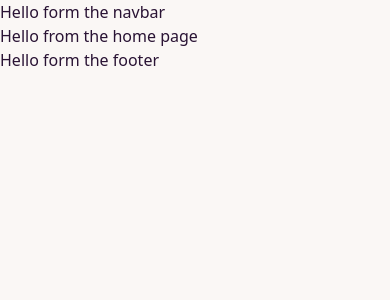
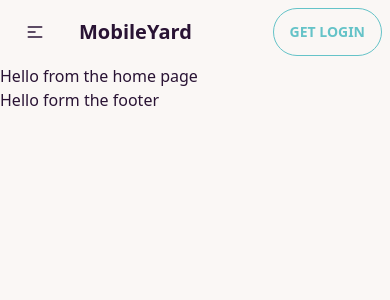
Before and after one commit to muntashir-wahid/mobile-yard-client, a React (Create React App) app: page / in a window 390 px wide. Shown: the top 300 px of the page. Built offline with nearby package versions, Linux system fonts and the light colour scheme.

Commit message:
created navbar and added some more routes

```diff
--- /dev/null
+++ b/src/Pages/Blog/Blog.js
@@ -0,0 +1,11 @@
+import React from "react";
+
+const Blog = () => {
+  return (
+    <div>
+      <h1>Hello from the blog page</h1>
+    </div>
+  );
+};
+
+export default Blog;
--- /dev/null
+++ b/src/Pages/Login/Login.js
@@ -0,0 +1,11 @@
+import React from "react";
+
+const Login = () => {
+  return (
+    <div>
+      <h1>Hello from the login page</h1>
+    </div>
+  );
+};
+
+export default Login;
--- a/src/Pages/Shared/NavBar/NavBar.js
+++ b/src/Pages/Shared/NavBar/NavBar.js
@@ -1,7 +1,60 @@
 import React from "react";
+import { Link } from "react-router-dom";
 
 const NavBar = () => {
-  return <div>Hello form the navbar</div>;
+  return (
+    <nav className="navbar bg-base-100">
+      <div className="navbar-start">
+        <div className="dropdown">
+          <label tabIndex={0} className="btn btn-ghost lg:hidden">
+            <svg
+              xmlns="http://www.w3.org/2000/svg"
+              className="h-5 w-5"
+              fill="none"
+              viewBox="0 0 24 24"
+              stroke="currentColor"
+            >
+              <path
+                strokeLinecap="round"
+                strokeLinejoin="round"
+                strokeWidth="2"
+                d="M4 6h16M4 12h8m-8 6h16"
+              />
+            </svg>
+          </label>
+          <ul
+            tabIndex={0}
+            className="menu menu-compact dropdown-content mt-3 p-2 shadow bg-base-100 rounded-box w-52"
+          >
+            <li>
+              <Link to="/">Home</Link>
+            </li>
+
+            <li>
+              <Link to="/blog">Blog</Link>
+            </li>
+          </ul>
+        </div>
+        <a className="btn btn-ghost normal-case text-xl">MobileYard</a>
+      </div>
+      <div className="navbar-center hidden lg:flex">
+        <ul className="menu menu-horizontal p-0">
+          <li>
+            <Link to="/">Home</Link>
+          </li>
+
+          <li>
+            <Link to="/blog">Blog</Link>
+          </li>
+        </ul>
+      </div>
+      <div className="navbar-end">
+        <Link to="/login" className="btn btn-primary btn-outline">
+          Get Login
+        </Link>
+      </div>
+    </nav>
+  );
 };
 
 export default NavBar;
--- a/src/routes/routes/routes.js
+++ b/src/routes/routes/routes.js
@@ -1,14 +1,20 @@
 import { createBrowserRouter } from "react-router-dom";
 import Main from "../../Layout/Main";
+import Blog from "../../Pages/Blog/Blog";
 import ErrorPage from "../../Pages/ErrorPage/ErrorPage";
 import Home from "../../Pages/Home/Home/Home";
+import Login from "../../Pages/Login/Login";
 
 const router = createBrowserRouter([
   {
     path: "/",
     element: <Main />,
     errorElement: <ErrorPage />,
-    children: [{ index: true, element: <Home /> }],
+    children: [
+      { index: true, element: <Home /> },
+      { path: "/login", element: <Login /> },
+      { path: "/blog", element: <Blog /> },
+    ],
   },
 ]);
 
```
